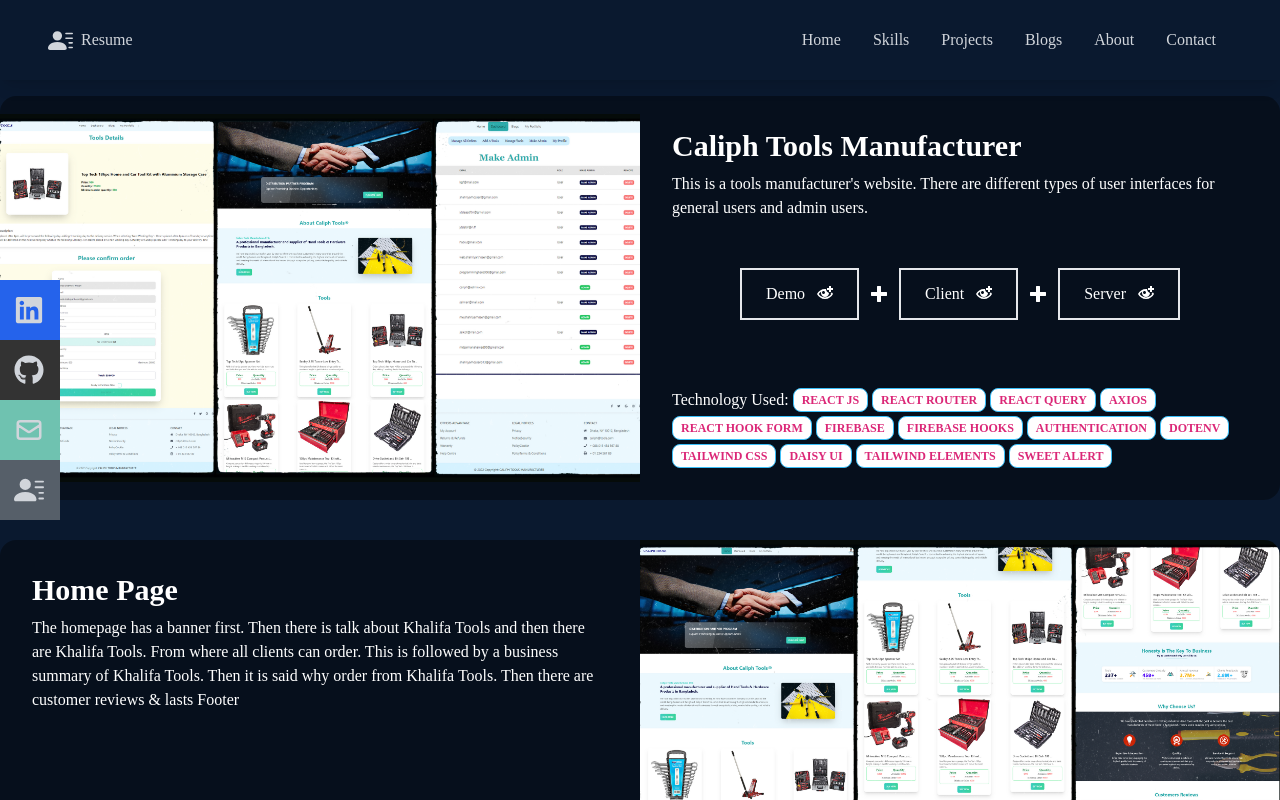
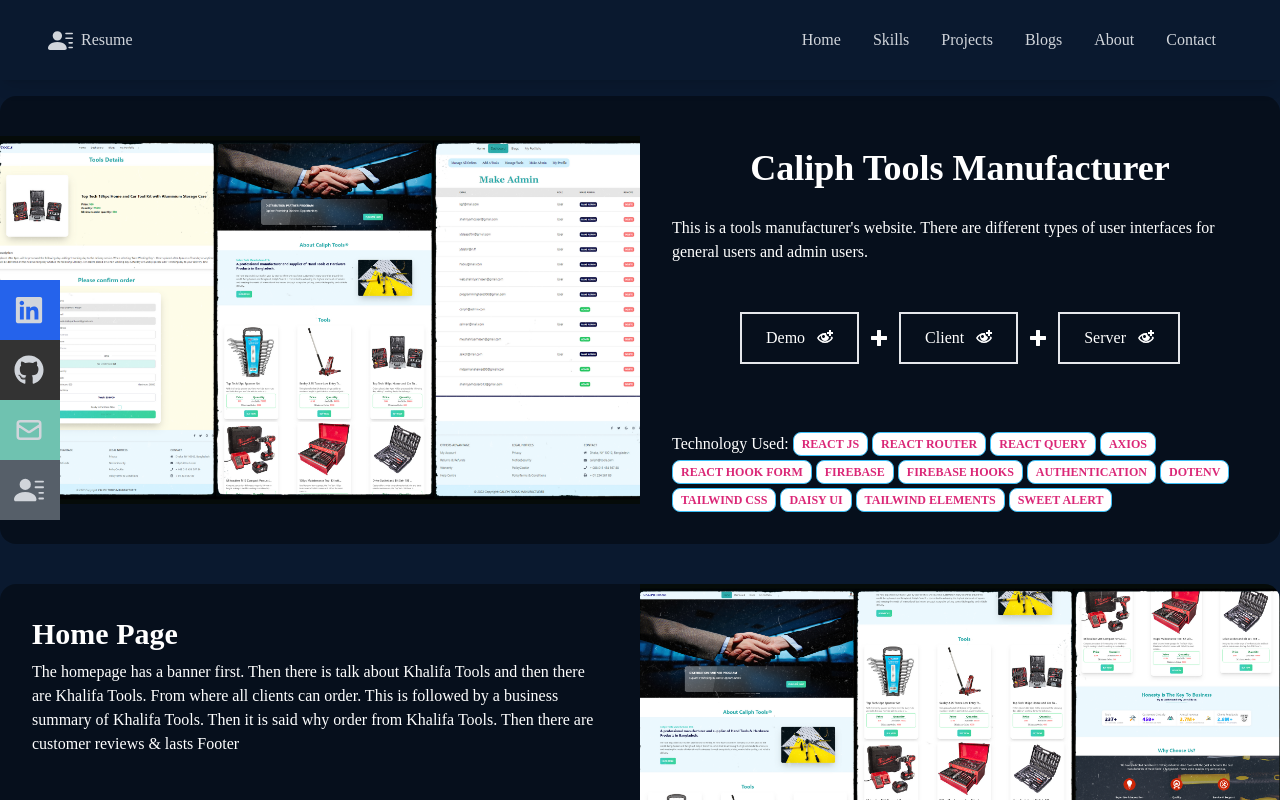
Before and after one commit to Shahriyar-Hosen/shahriyar-hosen-portfolio, a React (Create React App) app: page /ToolsManufacture in a window 1280 px wide. Shown: the top 800 px of the page. Built offline with nearby package versions, Linux system fonts and the light colour scheme.

Commit message:
Details update

```diff
--- a/src/Pages/Projects/BooksWarehouse.js
+++ b/src/Pages/Projects/BooksWarehouse.js
@@ -19,7 +19,7 @@
             <img src={BdBooks} alt="CaliphTools" />
           </figure>
           <div class="card-body">
-            <h2 class="card-title text-3xl">BD Books Warehouse</h2>
+            <h2 class="text-center py-5 text-3xl md:text-4xl font-bold">BD Books Warehouse</h2>
             <p>
               This is a warehouse website. Here is the information about product
               storage accounting and product management.
--- a/src/Pages/Projects/HireTutor.js
+++ b/src/Pages/Projects/HireTutor.js
@@ -18,7 +18,7 @@
             <img className="full" src={hireTutor} alt="CaliphTools" />
           </figure>
           <div class="card-body">
-            <h2 class="card-title text-3xl">Hire Tutor</h2>
+            <h2 class="text-center py-5 text-3xl md:text-4xl font-bold">Hire Tutor</h2>
             <p>
               This App is for a Tutor Hire who provides many Types of Tuition.
               There are different types of tutors with different types of
--- a/src/Pages/Projects/ToolsManufacture.js
+++ b/src/Pages/Projects/ToolsManufacture.js
@@ -17,7 +17,7 @@
             <img src={CaliphTools} alt="CaliphTools" />
           </figure>
           <div class="card-body">
-            <h2 class="card-title text-3xl">Caliph Tools Manufacturer</h2>
+            <h2 class="text-center py-5 text-3xl md:text-4xl font-bold">Caliph Tools Manufacturer</h2>
             <p>
               This is a tools manufacturer's website. There are different types
               of user interfaces for general users and admin users.
```
